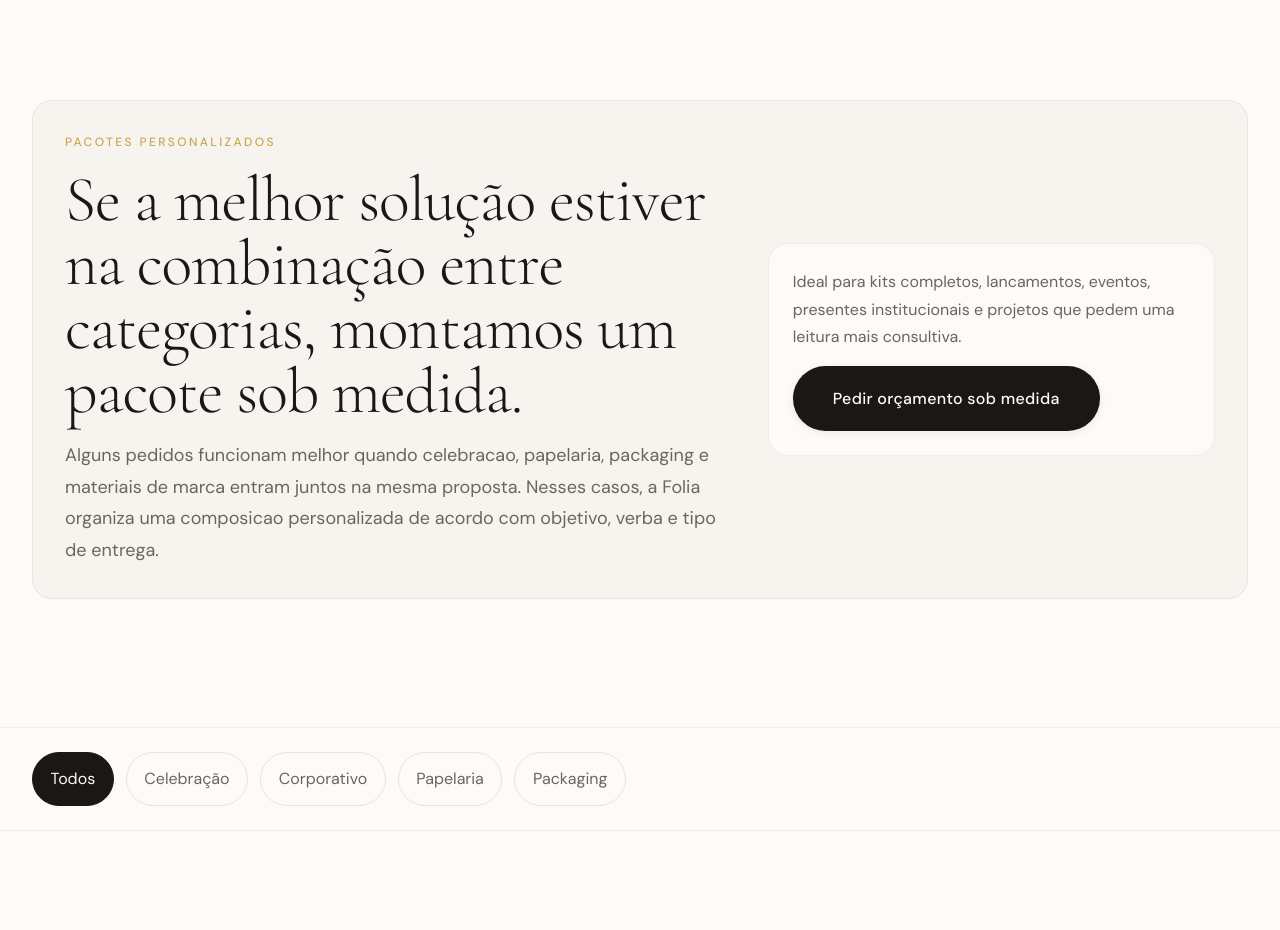
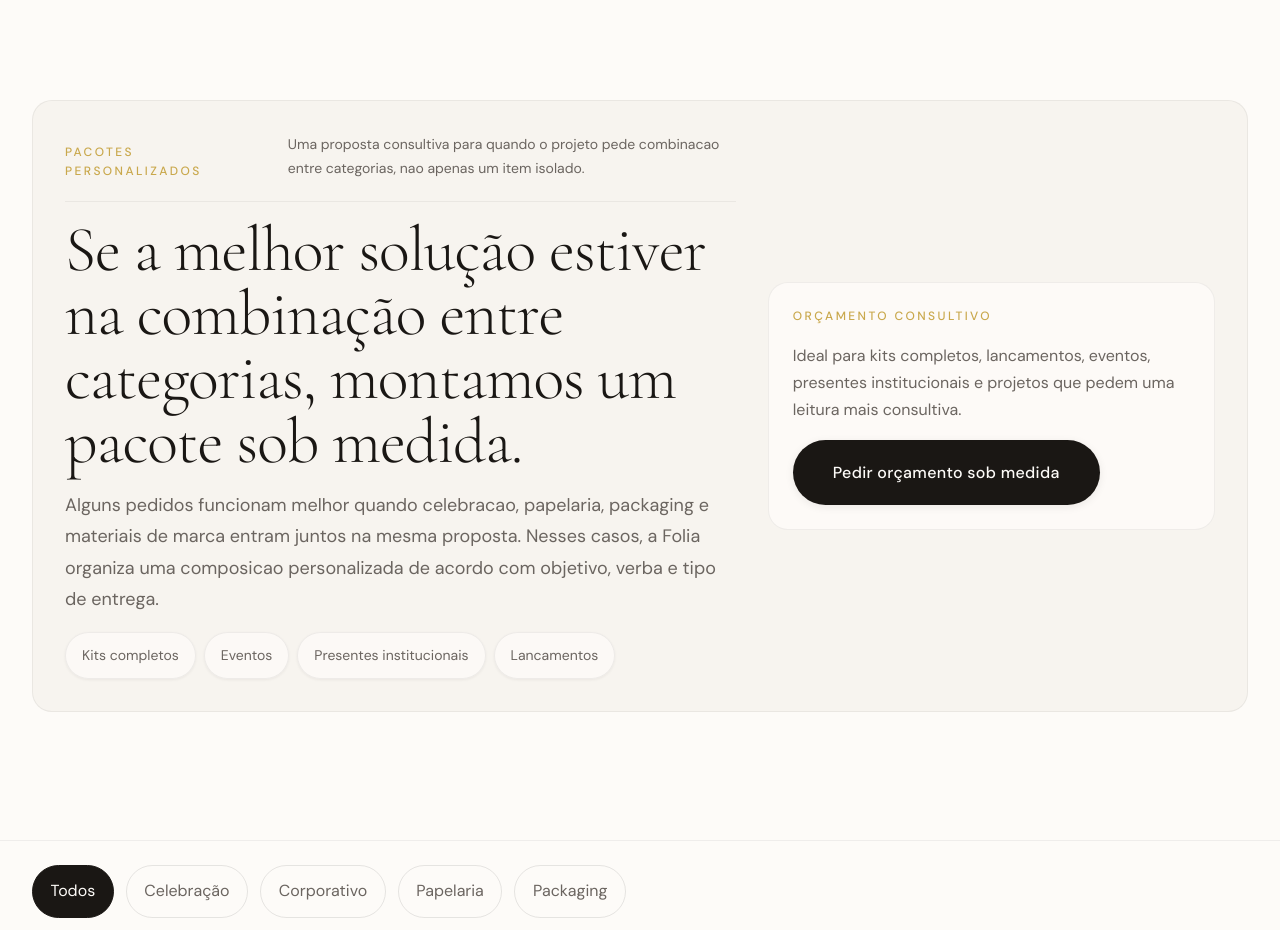
Before and after one commit to Wallaceoll/papelaria-premium, a React (Create React App) app: page /servicos in a window 1280 px wide. Shown: the part 1640-2570 px from the top of the page. Built offline with nearby package versions, Linux system fonts and the light colour scheme.

Commit message:
Adjust style on home and service

```diff
--- a/src/pages/Home.css
+++ b/src/pages/Home.css
@@ -85,6 +85,8 @@
   display: flex;
   flex-direction: column;
   gap: var(--space-6);
+  max-width: 44rem;
+  padding-right: var(--space-2);
 }
 
 .hero__title {
@@ -490,6 +492,9 @@
 .hero-showcase {
   display: grid;
   gap: var(--space-5);
+  align-self: center;
+  width: min(100%, 42rem);
+  margin-left: auto;
 }
 
 .hero-showcase__main,
@@ -497,6 +502,11 @@
   padding: var(--space-6);
   background: rgba(253, 251, 248, 0.82);
   backdrop-filter: blur(14px);
+}
+
+.hero-showcase__main {
+  display: grid;
+  gap: var(--space-5);
 }
 
 .hero-showcase__header {
@@ -920,6 +930,14 @@
     grid-template-columns: 1fr;
   }
 
+  .hero__content,
+  .hero-showcase {
+    max-width: none;
+    width: 100%;
+    margin-left: 0;
+    padding-right: 0;
+  }
+
   .catalog-intro__copy,
   .visual-gallery__sticky {
     position: static;
--- a/src/pages/Servicos.css
+++ b/src/pages/Servicos.css
@@ -120,12 +120,51 @@
   padding: var(--space-8);
   background: linear-gradient(135deg, rgba(253, 251, 248, 0.98), rgba(237, 232, 223, 0.72));
   border: 1px solid var(--border-soft);
+  transition: transform var(--dur-base) var(--ease-smooth), box-shadow var(--dur-base) var(--ease-smooth), border-color var(--dur-base) var(--ease-smooth);
+}
+
+.servicos-packages__card:hover {
+  transform: translateY(-4px);
+  box-shadow: var(--shadow-xl);
+  border-color: rgba(201, 168, 76, 0.2);
 }
 
 .servicos-packages__content {
   display: flex;
   flex-direction: column;
   gap: var(--space-4);
+}
+
+.servicos-packages__header {
+  display: flex;
+  justify-content: space-between;
+  gap: var(--space-4);
+  align-items: end;
+  padding-bottom: var(--space-5);
+  border-bottom: 1px solid var(--border-soft);
+}
+
+.servicos-packages__header p {
+  color: var(--text-muted);
+  font-size: var(--text-sm);
+  line-height: 1.7;
+  max-width: 28rem;
+}
+
+.servicos-packages__tags {
+  display: flex;
+  flex-wrap: wrap;
+  gap: var(--space-2);
+}
+
+.servicos-packages__tags span {
+  padding: 0.7rem 1rem;
+  border-radius: var(--radius-full);
+  background: rgba(253, 251, 248, 0.8);
+  border: 1px solid var(--border-soft);
+  box-shadow: var(--shadow-xs);
+  color: var(--ink-muted);
+  font-size: var(--text-sm);
 }
 
 .servicos-packages__actions {
@@ -137,6 +176,13 @@
   border-radius: var(--radius-lg);
   background: rgba(253, 251, 248, 0.9);
   border: 1px solid var(--border-soft);
+  transition: transform var(--dur-base) var(--ease-smooth), box-shadow var(--dur-base) var(--ease-smooth), background var(--dur-base) var(--ease-smooth);
+}
+
+.servicos-packages__card:hover .servicos-packages__actions {
+  transform: translateY(-2px);
+  box-shadow: var(--shadow-lg);
+  background: rgba(253, 251, 248, 0.96);
 }
 
 .servicos-packages__actions p {
@@ -188,6 +234,8 @@
   display: flex;
   flex-direction: column;
   gap: var(--space-5);
+  max-width: 44rem;
+  padding-right: var(--space-2);
 }
 
 .servicos-hero__board {
@@ -196,6 +244,9 @@
   padding: var(--space-6);
   background: rgba(253, 251, 248, 0.82);
   backdrop-filter: blur(14px);
+  align-self: center;
+  width: min(100%, 42rem);
+  margin-left: auto;
 }
 
 .servicos-hero__board-header {
@@ -517,6 +568,19 @@
     grid-template-columns: 1fr;
   }
 
+  .servicos-hero__copy,
+  .servicos-hero__board {
+    max-width: none;
+    width: 100%;
+    margin-left: 0;
+    padding-right: 0;
+  }
+
+  .servicos-packages__header {
+    flex-direction: column;
+    align-items: flex-start;
+  }
+
   .servicos-hero__board,
   .servicos-grid {
     grid-template-columns: repeat(2, 1fr);
--- a/src/pages/Servicos.jsx
+++ b/src/pages/Servicos.jsx
@@ -224,14 +224,24 @@ export default function Servicos() {
         <div className="container-wide">
           <div className="servicos-packages__card card reveal">
             <div className="servicos-packages__content">
-              <span className="eyebrow">Pacotes personalizados</span>
+              <div className="servicos-packages__header">
+                <span className="eyebrow">Pacotes personalizados</span>
+                <p>Uma proposta consultiva para quando o projeto pede combinacao entre categorias, nao apenas um item isolado.</p>
+              </div>
               <h2 className="display-2">Se a melhor solução estiver na combinação entre categorias, montamos um pacote sob medida.</h2>
               <p className="body-large">
                 Alguns pedidos funcionam melhor quando celebracao, papelaria, packaging e materiais de marca entram juntos na mesma proposta.
                 Nesses casos, a Folia organiza uma composicao personalizada de acordo com objetivo, verba e tipo de entrega.
               </p>
+              <div className="servicos-packages__tags" aria-label="Formatos de pacote personalizado">
+                <span>Kits completos</span>
+                <span>Eventos</span>
+                <span>Presentes institucionais</span>
+                <span>Lancamentos</span>
+              </div>
             </div>
             <div className="servicos-packages__actions">
+              <span className="eyebrow">Orçamento consultivo</span>
               <p>Ideal para kits completos, lancamentos, eventos, presentes institucionais e projetos que pedem uma leitura mais consultiva.</p>
               <Link to="/contato" className="btn btn-primary btn-lg">Pedir orçamento sob medida</Link>
             </div>
```
